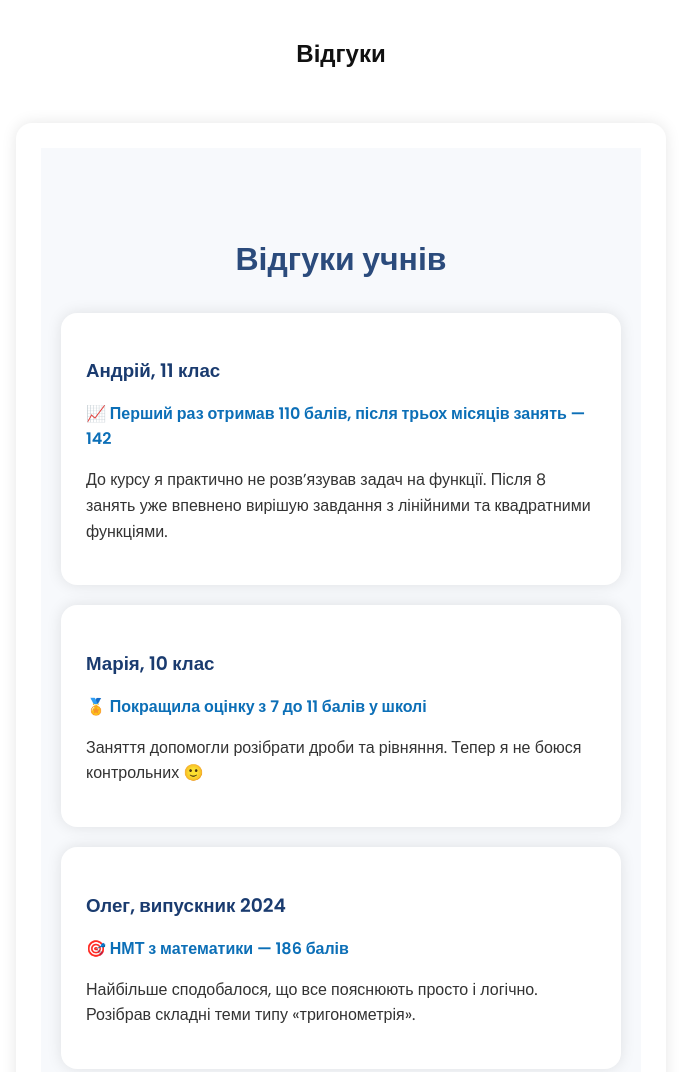
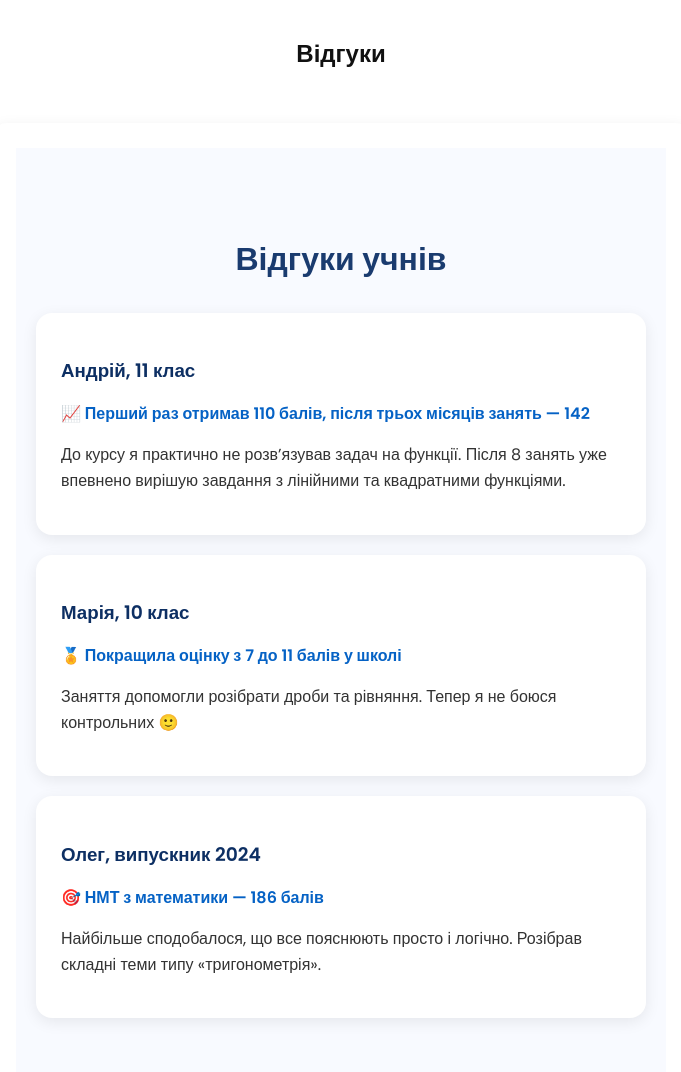
Before and after one commit to MathMento/mathmento2, a plain HTML site: page index.html in a window 1280 px wide. Shown: the part 2060-3132 px from the top of the page, without its empty margins (299-980 px from the left). Drawn offline with Linux system fonts and the light colour scheme; a script that the page names is missing.

Commit message:
Update style.css

```diff
--- a/style.css
+++ b/style.css
@@ -560,3 +560,46 @@ button.btn { background: var(--violet); color: white; border: none; }
   color: #333;
   line-height: 1.6;
 }
+.reviews {
+  text-align: center;
+  padding: 60px 20px;
+  background-color: #f8faff;
+}
+
+.reviews h2 {
+  font-size: 2rem;
+  margin-bottom: 30px;
+  color: #1a3b6f;
+}
+
+.review-card {
+  background: #fff;
+  max-width: 650px;
+  margin: 20px auto;
+  padding: 25px;
+  border-radius: 16px;
+  box-shadow: 0 4px 15px rgba(0, 0, 0, 0.08);
+  text-align: left;
+  transition: transform 0.3s ease;
+}
+
+.review-card:hover {
+  transform: translateY(-5px);
+}
+
+.review-card h3 {
+  color: #0d2f63;
+  margin-bottom: 10px;
+  font-weight: 600;
+}
+
+.review-card .result {
+  color: #0562c5;
+  font-weight: 600;
+  margin-bottom: 10px;
+}
+
+.review-card .text {
+  color: #333;
+  line-height: 1.6;
+}
```
